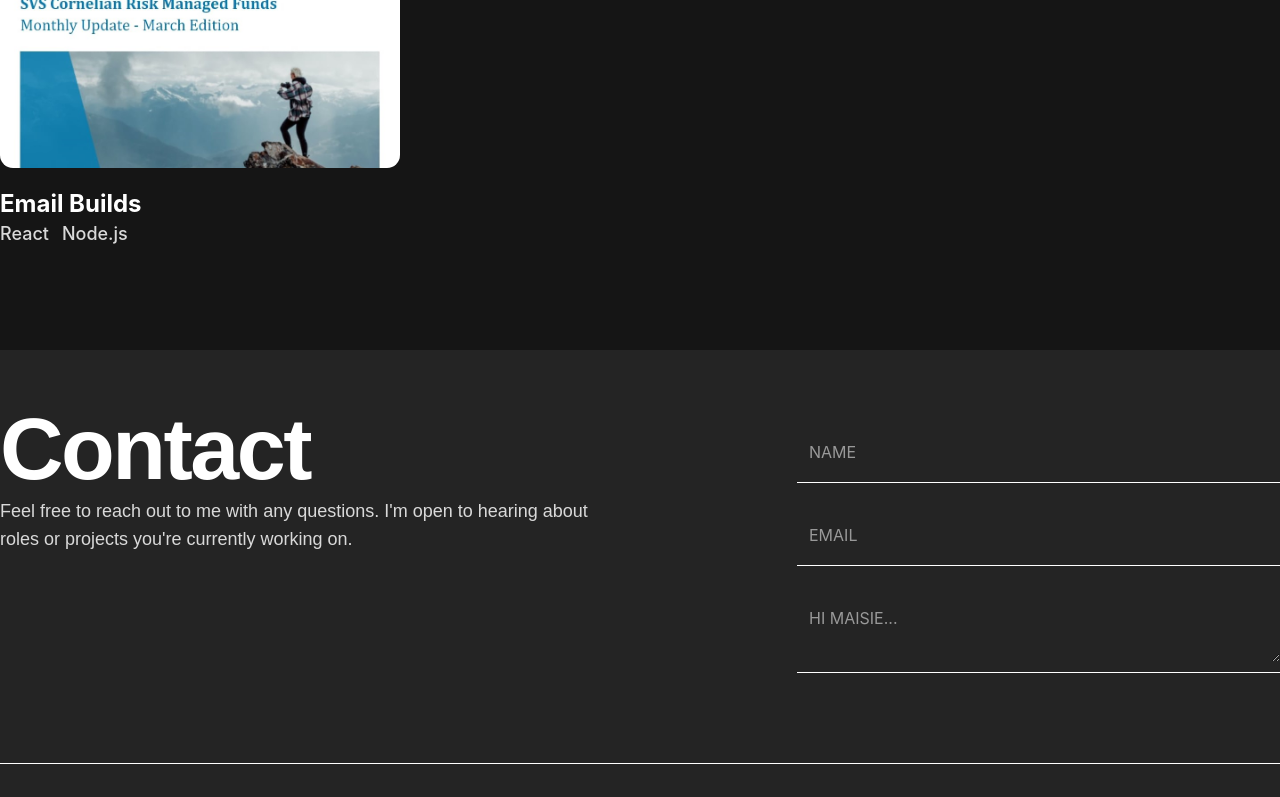
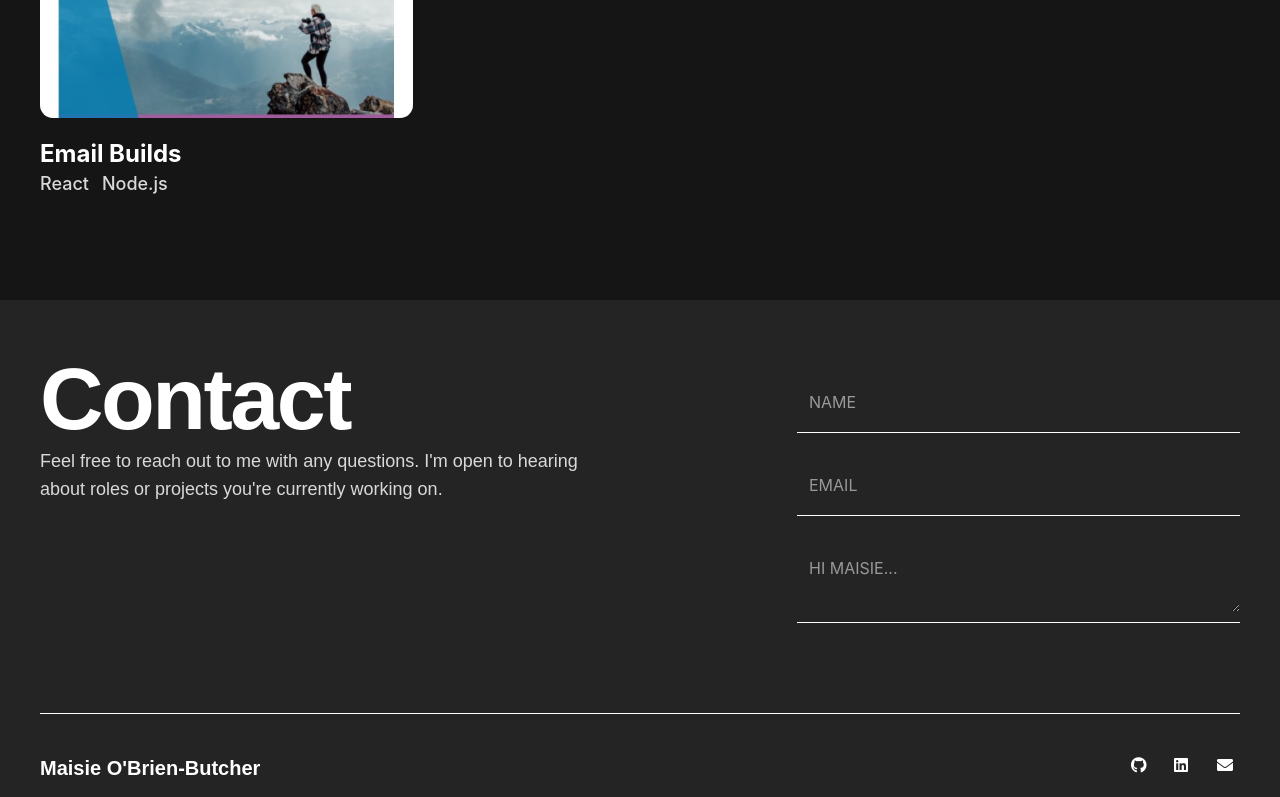
Before and after one commit to maisieo/-maisie-codes, a React (Create React App) app: page / in a window 1280 px wide. Shown: the part 2000-2797 px from the top of the page. Built offline with nearby package versions, Linux system fonts and the light colour scheme.

Commit message:
padding for all components

```diff
--- a/src/components/Home/About/About.css
+++ b/src/components/Home/About/About.css
@@ -1,6 +1,7 @@
 .contact-section {
   color: #4ee1a0;
   background-color: #242424;
+  padding: 0 40px;
 }
 
 .contact-section .inner-wrapper {
@@ -85,11 +86,17 @@
 
 /* Tablet styles */
 @media screen and (max-width: 1024px) {
+  .contact-section {
+    padding: 0 30px;
+  }
 }
 
 /* Mobile styles */
 @media screen and (max-width: 768px) {
+  .contact-section {
+    padding: 0 20px;
+  }
   .contact-section .inner-wrapper {
-    flex-direction: column!important;
+    flex-direction: column !important;
   }
 }
--- a/src/components/Home/ContactForm/ContactForm.css
+++ b/src/components/Home/ContactForm/ContactForm.css
@@ -1,48 +1,38 @@
-/* Import variables */
-@import url("../../../styles/variables.css");
-/*reminder of them:
-$primary-color: #151515;
-$highlight-color: #4ee1a0;
-$base-spacing: 16px;
-$light-color-2: #ffffff;
-*/
-
 .contact-section {
-  color: #4EE1A0;
+  color: #4ee1a0;
   background-color: #242424;
+  padding: 0 40px;
 }
 
 .contact-section .inner-wrapper {
   display: flex;
   flex-direction: row;
-  /* max-width: 1141px; */
-  /* margin: 0 auto; */
   border-bottom: 1px solid white;
   padding-bottom: 90px;
   padding-top: 50px;
 }
 
 .contact-section .contact-info {
-  width: 370px;
+  flex-basis: calc(50% - 40px);
   margin-right: 197px;
 }
 
 .contact-section .contact-info h2 {
-  /* apply-font-heading-xl mixin */
   font-family: "Space Grotesk", sans-serif;
-  font-size: 30px;
-  font-weight: 700;
-  line-height: 38px;
-  color: white;
+  font-style: normal;
+  color: #ffffff;
+  font-size: 88px;
+  line-height: 97px;
+  letter-spacing: -2.5px;
 }
 
 .contact-section .contact-info p {
-  /* apply-font-body mixin */
   font-family: "Space Grotesk", sans-serif;
+  font-style: normal;
+  color: #d9d9d9;
   font-size: 18px;
-  font-weight: 400;
+  font-weight: 500;
   line-height: 28px;
-  color: white;
 }
 
 .contact-section .contact-form {
@@ -96,12 +86,17 @@ $light-color-2: #ffffff;
 
 /* Tablet styles */
 @media screen and (max-width: 1024px) {
-
+  .contact-section {
+    padding: 0 30px;
+  }
 }
 
 /* Mobile styles */
 @media screen and (max-width: 768px) {
+  .contact-section {
+    padding: 0 20px;
+  }
   .contact-section .inner-wrapper {
-    flex-direction: column!important;
+    flex-direction: column !important;
   }
 }
--- a/src/components/Home/EmailBuilds/EmailBuilds.css
+++ b/src/components/Home/EmailBuilds/EmailBuilds.css
@@ -1,4 +1,8 @@
 @import url("https://fonts.googleapis.com/icon?family=Material+Icons");
+
+.email-container {
+  padding:0 40px;
+}
 
 .gallery-container {
   position: relative;
@@ -149,6 +153,10 @@
 
 /* Mobile styles */
 @media (max-width: 768px) {
+.email-container{
+  padding:0 20px;
+}
+
     .gallery-track {
       width: 100%;
       aspect-ratio: auto;
@@ -165,3 +173,10 @@
         display: none;
     }
   }
+
+  @media screen and (max-width:1024px) {
+    .email-container {
+      padding:0 30px;
+    }
+
+  }
--- a/src/components/Home/EmailBuilds/EmailBuilds.js
+++ b/src/components/Home/EmailBuilds/EmailBuilds.js
@@ -23,7 +23,7 @@ let EmailBuilds = () => {
   let jumpImage = (index) => setCurrent(index);
 
   return (
-    <div>
+    <div className="email-container">
     <Header />
       <div className='back-link'>
         <Link to='/'>Back</Link>
--- a/src/components/Home/Footer/Footer.css
+++ b/src/components/Home/Footer/Footer.css
@@ -9,6 +9,7 @@ $light-color-2: #ffffff;
 
 .footer {
   background-color: #242424;
+  padding:0 40px;
 }
 
 .footer-wrapper {
@@ -58,10 +59,17 @@ $light-color-2: #ffffff;
 
 /* Tablet styles */
 @media screen and (max-width: 1024px) {
+  .footer {
+    padding:0 30px;
+  }
+
 
 }
 
 /* Mobile styles */
 @media screen and (max-width: 768px) {
+  .footer {
+    padding:0 20px;
+  }
 
 }
--- a/src/components/Home/Header/Header.css
+++ b/src/components/Home/Header/Header.css
@@ -6,6 +6,10 @@ $highlight-color: #4ee1a0;
 $base-spacing: 16px;
 $light-color-2: #ffffff;
 */
+
+.header {
+  padding:0 40px;
+}
 
 .header-wrapper {
   display: flex;
@@ -21,12 +25,6 @@ $light-color-2: #ffffff;
   font-size: 1.25rem;
   font-weight: 700;
   line-height: 1.5;
-
-  @media (max-width: 768px) {
-    font-size: 24px;
-    line-height: 1.5;
-    text-align: center;
-  }
 }
 
 /* social icons */
@@ -35,19 +33,43 @@ $light-color-2: #ffffff;
   display: flex;
   min-width: 43px;
   gap: 20px;
-
-  @media (max-width: 768px) {
-    align-items: center;
-    margin-top: 20px;
-  }
 }
 
 .header-wrapper .social-icons i {
   color: #ffffff;
   height: 23px;
   width: 23px;
+}
 
-  @media (max-width: 768px) {
+/* Media Queries */
+
+/* Tablet styles */
+@media screen and (max-width: 1024px) {
+  .header {
+    padding:0 30px;
+  }
+
+
+}
+
+@media (max-width: 768px) {
+
+  .header {
+    padding:0 20px;
+  }
+
+  .header-wrapper .name {
+    font-size: 24px;
+    line-height: 1.5;
+    text-align: center;
+  }
+
+  .header-wrapper .social-icons {
+    align-items: center;
+    margin-top: 20px;
+  }
+
+  .header-wrapper .social-icons i {
     height: 20px;
     width: 20px;
   }
--- a/src/components/Home/IntroSection/IntroSection.css
+++ b/src/components/Home/IntroSection/IntroSection.css
@@ -7,8 +7,7 @@ $light-color-2: #ffffff;
 */
 
 .intro-section {
-  /* max-width: 1141px; */
-  /* margin: 0 auto; */
+  padding: 0 40px;
   display: flex;
   flex-direction: row;
   padding-top: 88px;
@@ -79,19 +78,23 @@ $light-color-2: #ffffff;
   text-underline-offset: 10px;
 }
 
-@media (min-width: 601px) and (max-width: 1024px) {
+/* Media Queries */
+
+/* @media (min-width: 601px) and (max-width: 1024px) {
   .intro-section .profile-img {
     left: 325px;
     top: 12px;
   }
-}
+} */
 
-@media (max-width: 600px) {
+@media (max-width: 768px) {
+
   .intro-section {
     flex-direction: column-reverse;
     padding-top:unset;
+    padding:0 20px;
+  }
 
-  }
   .intro-section .profile-img {
     position: unset;
     width: 100%;
@@ -114,6 +117,10 @@ $light-color-2: #ffffff;
 }
 
 @media (max-width: 1024px) {
+  .intro-section{
+    padding:0 30px;
+  }
+
   .intro-section .header-text {
     font-size: 72px;
   }
--- a/src/components/Home/LiveWebsites/LiveWebsites.js
+++ b/src/components/Home/LiveWebsites/LiveWebsites.js
@@ -23,10 +23,9 @@ let LiveWebsites = () => {
     setCurrent(current === images.length - 1 ? 0 : current + 1);
   let prevImage = () =>
     setCurrent(current === 0 ? images.length - 1 : current - 1);
-  let jumpImage = (index) => setCurrent(index);
 
   return (
-    <div>
+    <div className='live-websites'>
       <Header />
       <div className="back-link">
         <Link to="/">Back</Link>
--- a/src/components/Home/ProjectSection/ProjectSection.css
+++ b/src/components/Home/ProjectSection/ProjectSection.css
@@ -5,7 +5,9 @@ $highlight-color: #4ee1a0;
 $base-spacing: 16px;
 $light-color-2: #ffffff;
 */
-
+.project-section {
+  padding: 0 40px;
+}
 .project-section .project-header {
   display: flex;
   justify-content: space-between;
@@ -76,6 +78,10 @@ $light-color-2: #ffffff;
 
 /* Tablet styles */
 @media (max-width: 1024px) {
+.project-section {
+  padding:0 30px;
+}
+
   .project-section .project-header {
     flex-direction: column;
     align-items: flex-start !important;
@@ -84,6 +90,9 @@ $light-color-2: #ffffff;
 
 /* Mobile styles */
 @media screen and (max-width: 768px) {
+  .project-section {
+    padding:0 20px;
+  }
   .project-section .project {
     flex-basis: 100% !important;
   }
--- a/src/components/Home/SkillSection/SkillSection.css
+++ b/src/components/Home/SkillSection/SkillSection.css
@@ -9,6 +9,7 @@
   margin-bottom: 100px;
   border-bottom: 1px solid white;
   text-align:center;
+  padding:0 40px;
 }
 
 .skill-section .skill {
@@ -52,10 +53,16 @@
 
 /*Tablet styles*/
 @media screen and (max-width:1024px) {
+  .skill-section {
+    padding: 0 30px;
+  }
 
 }
 
 /*Mobile styles*/
 
 @media screen and (max-width:768px) {
+  .skill-section {
+    padding: 0 20px;
+  }
 }
```
Also changed, not shown: src/components/Home/LiveWebsites/LiveWebsites.css (+15 -0 lines).
